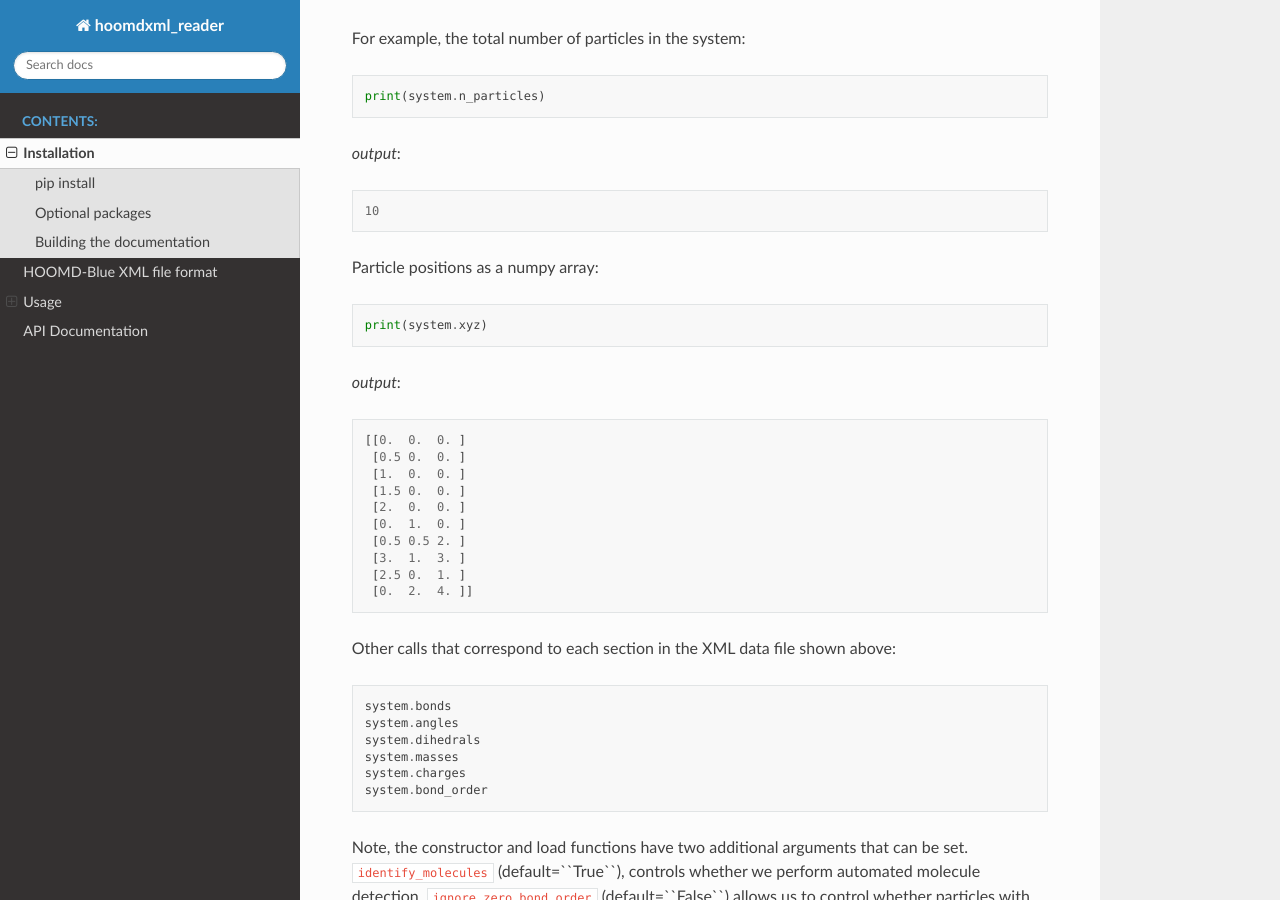
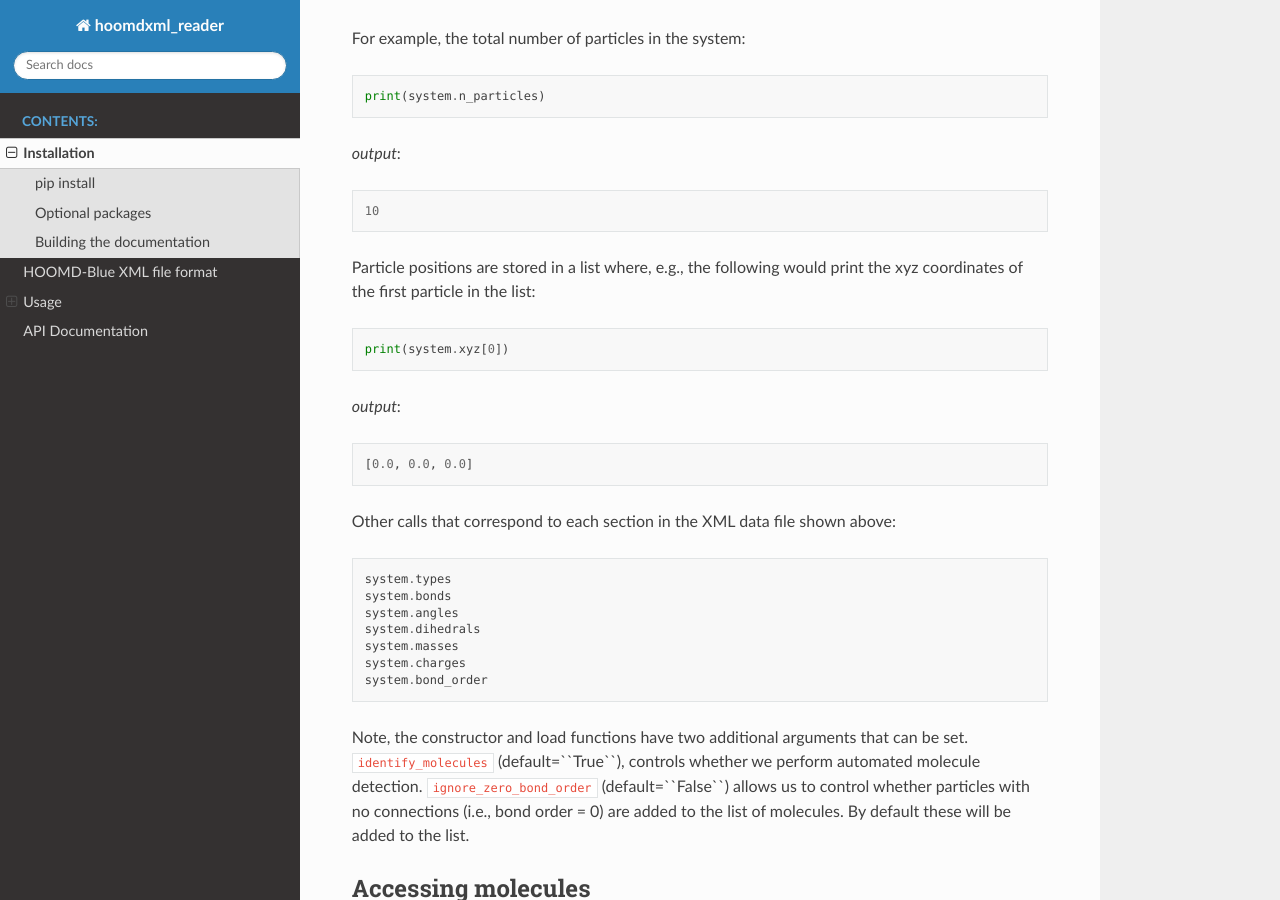
Before and after one commit to chrisiacovella/hoomdxml_reader, a Sphinx documentation site: the page built from docs/getting_started.rst, in a window 1280 px wide and 900 px high, scrolled down 2884 px. Built offline with Sphinx 7.4.7 and the Read the Docs theme 2.0.0, drawn with Linux system fonts in a browser that asks for light colours; the version number could not be read and is left out.

Commit message:
fix documentation inconsistency; still referred to xyz as an numpy array, despite having changed np to a list

```diff
--- a/docs/getting_started.rst
+++ b/docs/getting_started.rst
@@ -148,31 +148,23 @@ For example, the total number of particles in the system:
 
     10
 
-Particle positions as a numpy array:
+Particle positions are stored in a list where, e.g., the following would print the xyz coordinates of the first particle in the list:
 
 .. code:: ipython3
 
-    print(system.xyz)
+    print(system.xyz[0])
 
 *output*:
 
 .. code:: ipython3
 
-    [[0.  0.  0. ]
-     [0.5 0.  0. ]
-     [1.  0.  0. ]
-     [1.5 0.  0. ]
-     [2.  0.  0. ]
-     [0.  1.  0. ]
-     [0.5 0.5 2. ]
-     [3.  1.  3. ]
-     [2.5 0.  1. ]
-     [0.  2.  4. ]]
+    [0.0, 0.0, 0.0]
 
 Other calls that correspond to each section in the XML data file shown above:
 
 .. code:: ipython3
 
+    system.types
     system.bonds
     system.angles
     system.dihedrals
```
